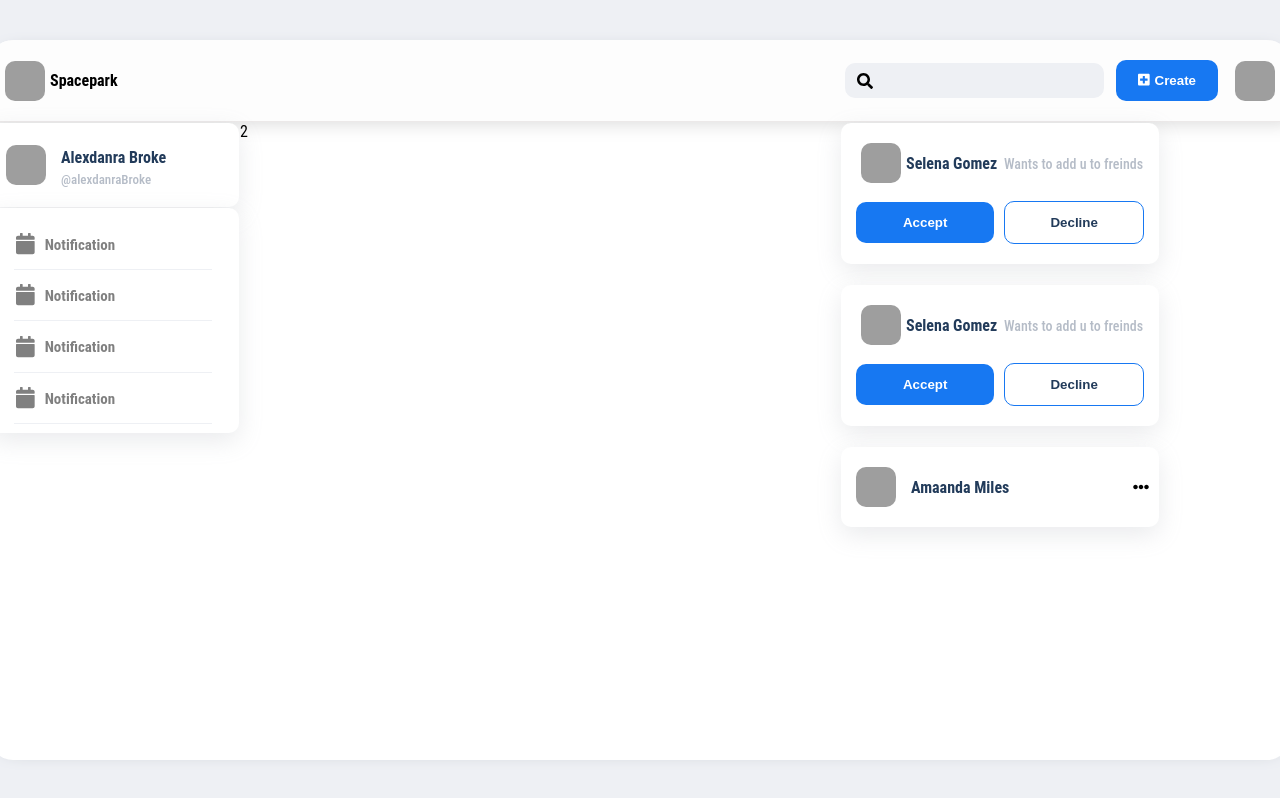
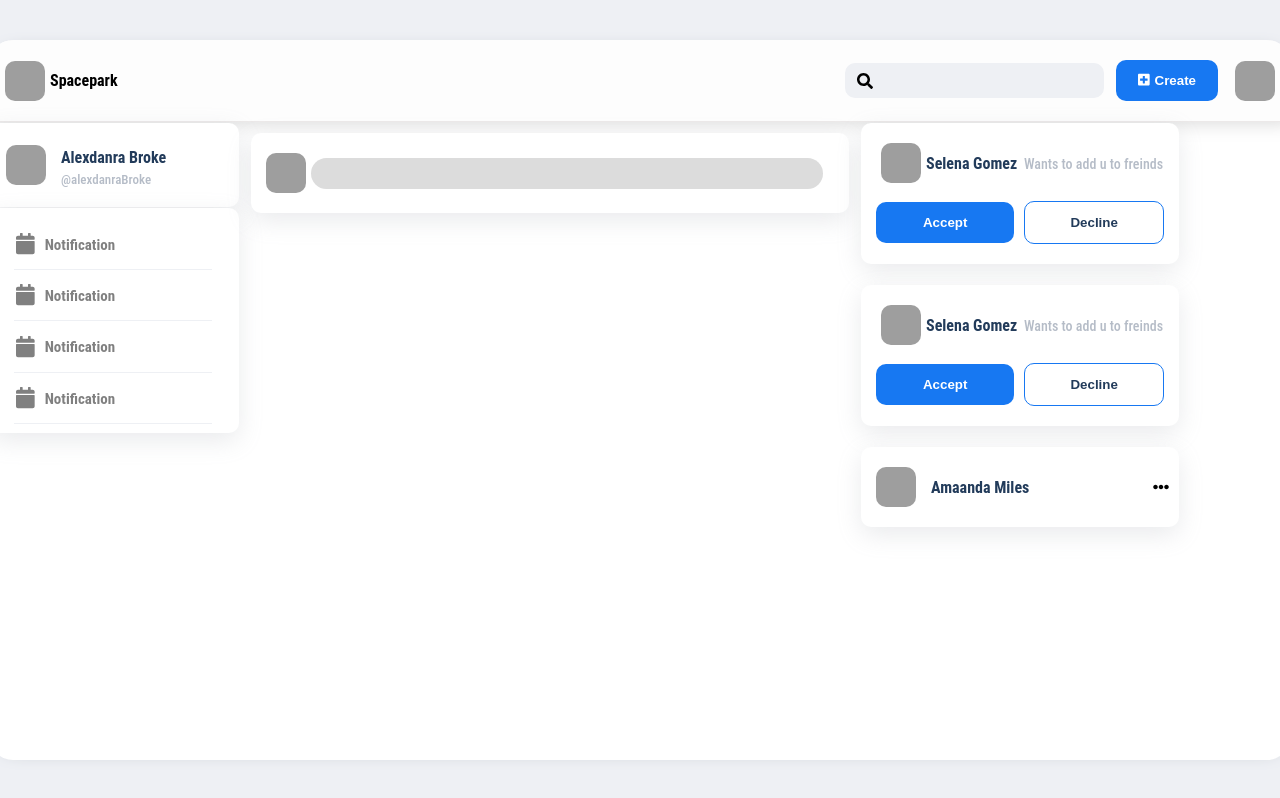
Before and after one commit to asaduzzaman69/spacepark-2.0, a React (Create React App) app in the folder client/: page /client in a window 1280 px wide. Built offline with nearby package versions, Linux system fonts and the light colour scheme; grey boxes are pictures that could not be loaded.

Commit message:
create PostCard component

```diff
--- a/client/src/components/custom-input/custom-input.jsx
+++ b/client/src/components/custom-input/custom-input.jsx
@@ -8,7 +8,7 @@ const CustomInput = ({handleChange, label, icon, ...otherProps}) => {
     return (
         <div>
             {label && <Label>{ label }</Label>}
-            <FontAwesomeIcon icon={faSearch} />
+            {icon &&  <FontAwesomeIcon icon={faSearch} />}
             <Input
             onChange={handleChange}
            {...otherProps}
--- /dev/null
+++ b/client/src/components/post-card/Post-card.jsx
@@ -0,0 +1,26 @@
+import { AlignVertical } from "../../shared-styles/alignment";
+import { Card } from "../../shared-styles/Card";
+import { FullWidth } from "../../shared-styles/utils.styled";
+import Avatar from "../avatar/avatar";
+import CustomButton from "../custom-button/Custom-button";
+import { PostInput } from "./post-card.styled";
+
+const PostCard = () => {
+    return (
+        <Card>
+            <AlignVertical style={{
+                width: '100%'
+            }}>
+                <Avatar imageUrl='https://res.cloudinary.com/dltd4gs4a/image/upload/v1625824437/photo-1535713875002-d1d0cf377fde_dkxxa2.jpg' />
+
+                <FullWidth>
+                    <PostInput />
+
+                </FullWidth>
+            </AlignVertical>
+        </Card>
+
+    );
+}
+
+export default PostCard;
--- /dev/null
+++ b/client/src/components/post-card/post-card.styled.jsx
@@ -0,0 +1,10 @@
+import styled from "styled-components";
+import CustomInput from './../custom-input/custom-input'
+
+
+export const PostInput = styled(CustomInput)`
+    background: gainsboro;
+    border-radius: 25px;
+    width: 92%;
+
+`
--- a/client/src/pages/homepage/Homepage.jsx
+++ b/client/src/pages/homepage/Homepage.jsx
@@ -1,5 +1,6 @@
 import Header from "../../components/header/Header";
 import NavLists from "../../components/NavLists/NavLists";
+import PostCard from "../../components/post-card/Post-card";
 import RequestCard from "../../components/request-card/request-card";
 import UserCard from "../../components/user-card/user-card";
 import UserContacts from "../../components/user-contacts/user-contacts";
@@ -17,8 +18,8 @@ const Homepage = () => {
                      <UserCard />
                      <NavLists />
                   </div>
-                  <div style={{width: '600px'}}>
-                     2
+                  <div style={{width: '600px', margin: '10px'}}>
+                   <PostCard />
                   </div>
                   <div style={{width: "320px"}}>
                     <RequestCard />
--- /dev/null
+++ b/client/src/shared-styles/utils.styled.jsx
@@ -0,0 +1,5 @@
+import styled from "styled-components";
+
+export const FullWidth =  styled.div`
+width: 100%;
+`
```
